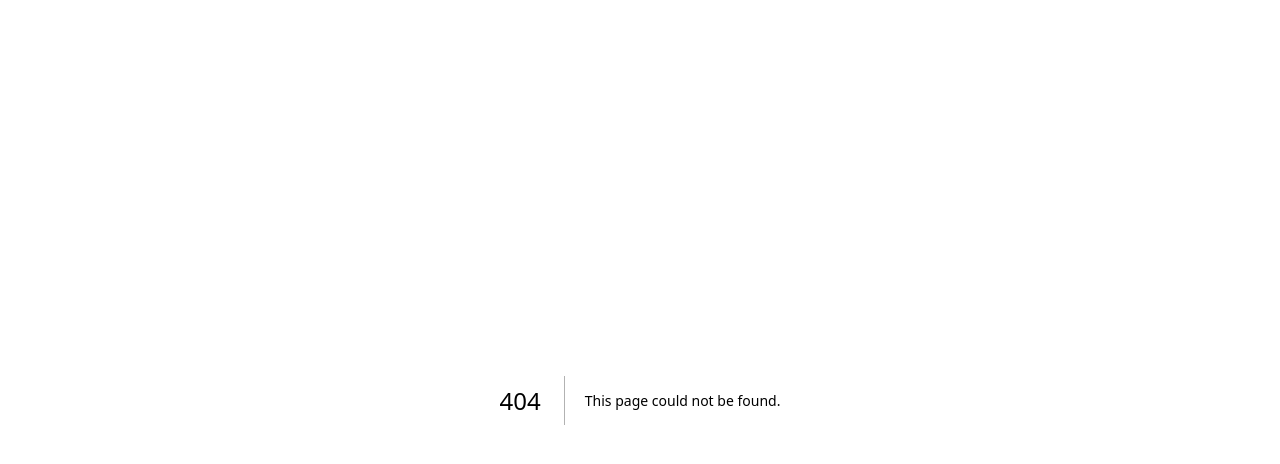
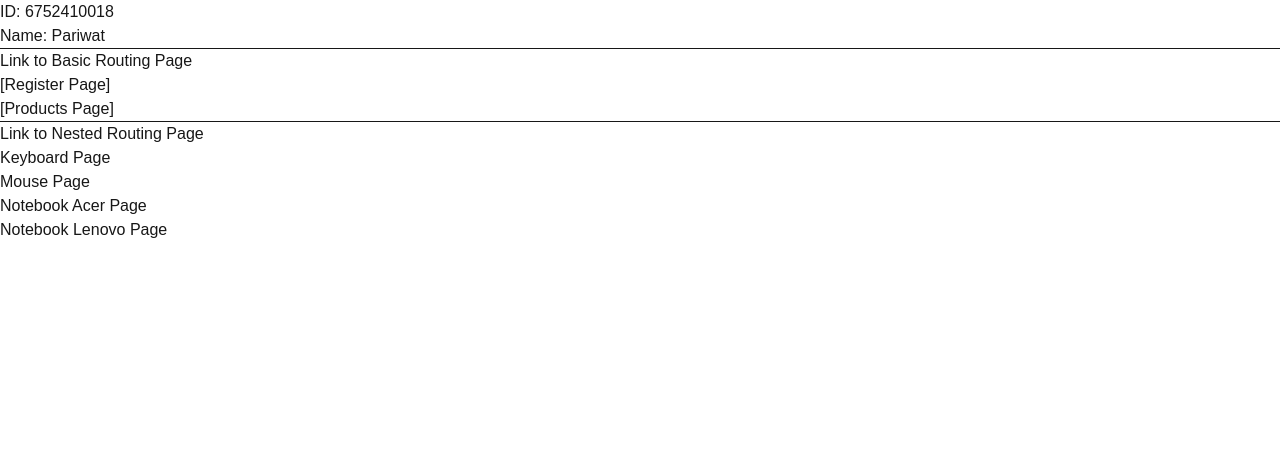
Before and after one commit to Ice123239/sau2569, a Next.js app: page /register in a window 1280 px wide. Before the commit this address had no page. Shown: the top 464 px of the page. Built offline with nearby package versions, Linux system fonts and the light colour scheme.

Commit message:
first commit

```diff
--- a/app/page.tsx
+++ b/app/page.tsx
@@ -2,16 +2,17 @@ import Image from "next/image";
 
 export default function Home() {
   return (
-    <div className="flex flex-col flex-1 items-center justify-center bg-zinc-50 font-sans dark:bg-black">
-      <main className="flex flex-1 w-full max-w-3xl flex-col items-center justify-between py-32 px-16 bg-white dark:bg-black sm:items-start">
+    <div className="flex min-h-screen flex-col items-center justify-center bg-zinc-50 font-sans dark:bg-black">
+      <main className="flex w-full max-w-3xl flex-col items-center justify-between px-16 py-32 bg-white dark:bg-black sm:items-start">
         <Image
-          className="dark:invert h-5 w-[100px]"
+          className="h-5 w-[100px] dark:invert"
           src="/next.svg"
           alt="Next.js logo"
           width={100}
           height={20}
           priority
         />
+
         <div className="flex flex-col items-center gap-6 text-center sm:items-start sm:text-left">
           <h1 className="max-w-xs text-3xl font-semibold leading-10 tracking-tight text-black dark:text-zinc-50">
             To get started, edit the{" "}
@@ -20,6 +21,7 @@ export default function Home() {
             </code>{" "}
             file.
           </h1>
+
           <p className="max-w-md text-lg leading-8 text-zinc-600 dark:text-zinc-400">
             Looking for a starting point or more instructions? Head over to{" "}
             <a
@@ -38,15 +40,16 @@ export default function Home() {
             center.
           </p>
         </div>
+
         <div className="flex flex-col gap-4 text-base font-medium sm:flex-row">
           <a
-            className="flex h-12 w-full items-center justify-center gap-2 rounded-full bg-foreground px-5 text-background transition-colors hover:bg-[#383838] dark:hover:bg-[#ccc] md:w-[158px]"
+            className="flex h-12 w-full items-center justify-center gap-2 rounded-full bg-black text-white transition-colors hover:bg-[#383838] dark:bg-white dark:text-black dark:hover:bg-[#ccc] md:w-[158px]"
             href="https://vercel.com/new?utm_source=create-next-app&utm_medium=appdir-template-tw&utm_campaign=create-next-app"
             target="_blank"
             rel="noopener noreferrer"
           >
             <Image
-              className="dark:invert h-[14px] w-4"
+              className="h-[14px] w-4 dark:invert"
               src="/vercel.svg"
               alt="Vercel logomark"
               width={16}
@@ -54,6 +57,7 @@ export default function Home() {
             />
             Deploy Now
           </a>
+
           <a
             className="flex h-12 w-full items-center justify-center rounded-full border border-solid border-black/[.08] px-5 transition-colors hover:border-transparent hover:bg-black/[.04] dark:border-white/[.145] dark:hover:bg-[#1a1a1a] md:w-[158px]"
             href="https://nextjs.org/docs?utm_source=create-next-app&utm_medium=appdir-template-tw&utm_campaign=create-next-app"
--- /dev/null
+++ b/app/register/page.tsx
@@ -0,0 +1,24 @@
+// หน้า HOME PAGE Root -> /
+import Link from "next/link";
+
+export default function Page() {
+  return (
+    <div>
+      <h1>ID: 6752410018</h1>
+      <h1>Name: Pariwat</h1>
+      <hr />
+
+      <h3>Link to Basic Routing Page</h3>
+      <Link href="/register">[Register Page]</Link><br />
+      <Link href="/products">[Products Page]</Link>
+
+      <hr />
+
+      <h3>Link to Nested Routing Page</h3>
+      <Link href="/products/keyboard">Keyboard Page</Link><br />
+      <Link href="/products/mouse">Mouse Page</Link><br />
+      <Link href="/notebook/acer">Notebook Acer Page</Link><br />
+      <Link href="/notebook/lenovo">Notebook Lenovo Page</Link><br />
+    </div>
+  );
+}
```
Also changed, not shown: app/keyboard/page.tsx (added), app/lenovo/page.tsx (added), app/mouse/page.tsx (added), app/notebook/acer/page.tsx (added).
